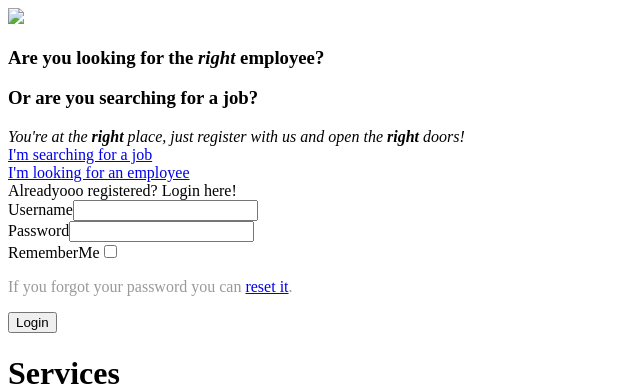
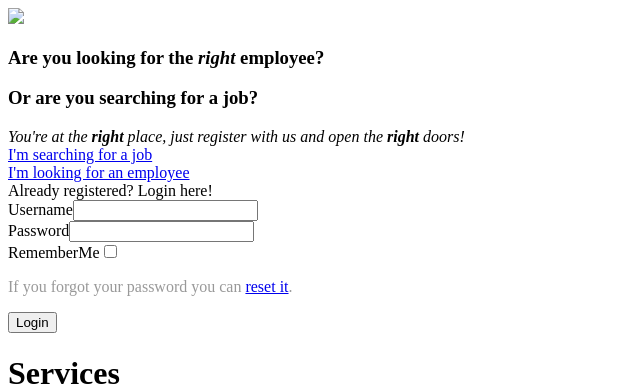
Before and after one commit to mugunga007/hiretech, a Yii app: template frontend/views/site/index.php in a window 1280 px wide. Shown: the top 390 px of the page, without its empty margins (0-640 px from the left). Run offline with PHP 8.4 and a stand-in for Yii, Linux system fonts and the light colour scheme; the template is opened without the code that fills it, so the values that code supplies are empty; form fields are guessed from the names that the template uses; some libraries are stand-ins or nearby versions.

Commit message:
homepage edit

```diff
--- a/frontend/views/site/index.php
+++ b/frontend/views/site/index.php
@@ -45,7 +45,7 @@ use yii\helpers\Url;
         <div class="col-md-4">
             <div class="animated fadeInRight">
                 <div class="myform">
-                    <div class="well well-sm text-center titlecolor"> Alreadyooo registered? Login here! </div>
+                    <div class="well well-sm text-center titlecolor"> Already registered? Login here! </div>
                     <?php $form = ActiveForm::begin(['id' => 'login-form']); ?>
 
                     <?= $form->field($model, 'username')->textInput() ?>
```
